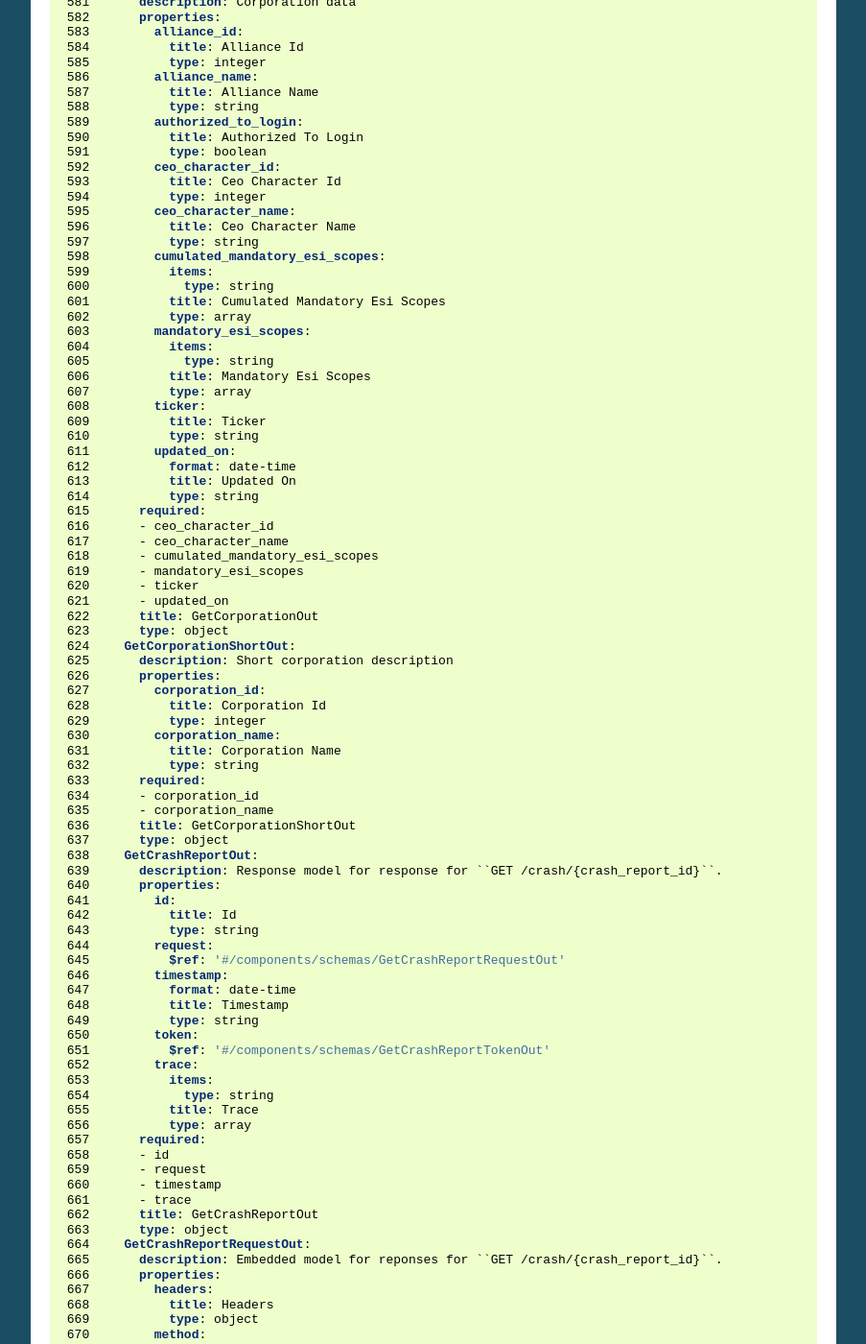
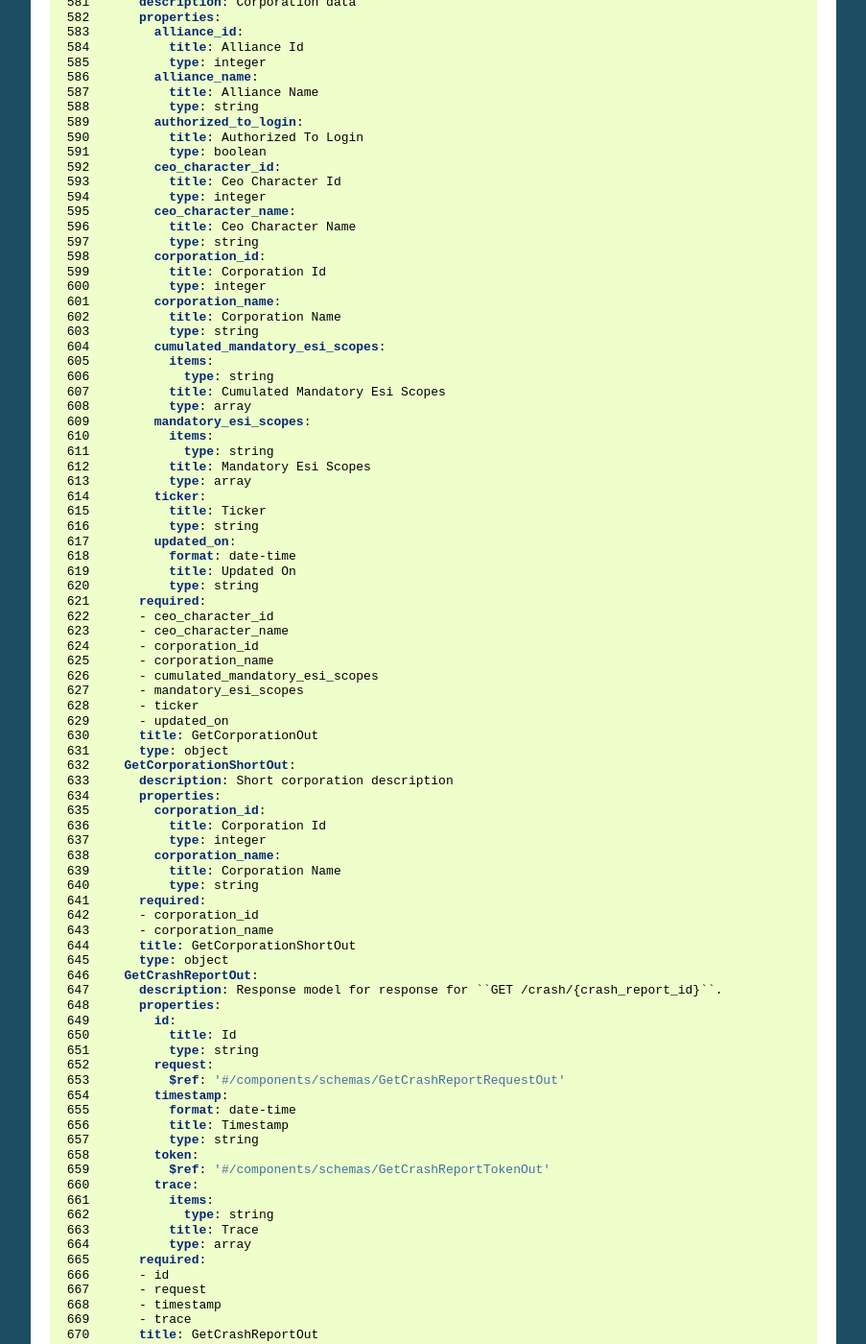
Before and after one commit to r0kym/seat-navy-issue, a Sphinx documentation site: the page built from docs/openapi.rst, in a window 1280 px wide and 1400 px high, scrolled down 9184 px. Shown: the whole window at 96% size, without its empty margins (198-1101 px from the left). Built offline with Sphinx 7.4.7, drawn with Linux system fonts in a browser that asks for light colours; some of the changed text lies outside the part shown.

Commit message:
Added corp name and id to GET /corporation/{corporation_id} response

```diff
--- a/docs/openapi.yml
+++ b/docs/openapi.yml
@@ -595,6 +595,12 @@ components:
         ceo_character_name:
           title: Ceo Character Name
           type: string
+        corporation_id:
+          title: Corporation Id
+          type: integer
+        corporation_name:
+          title: Corporation Name
+          type: string
         cumulated_mandatory_esi_scopes:
           items:
             type: string
@@ -615,6 +621,8 @@ components:
       required:
       - ceo_character_id
       - ceo_character_name
+      - corporation_id
+      - corporation_name
       - cumulated_mandatory_esi_scopes
       - mandatory_esi_scopes
       - ticker
```
Also changed, not shown: 1 other file.
